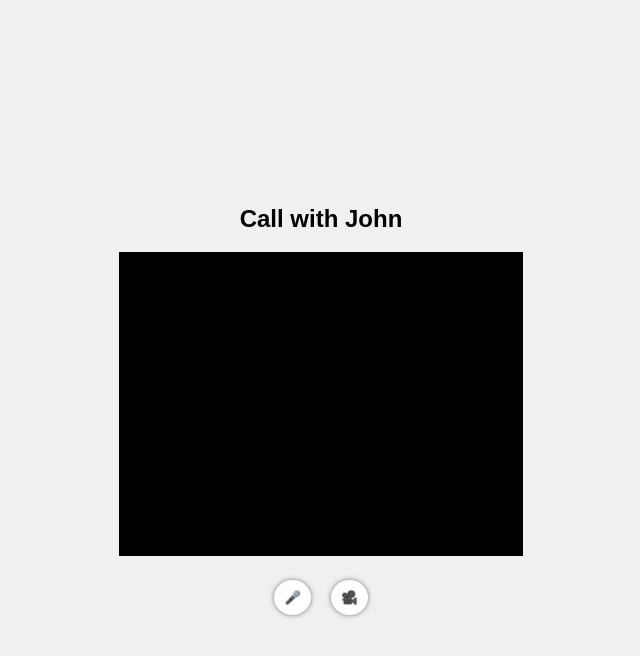
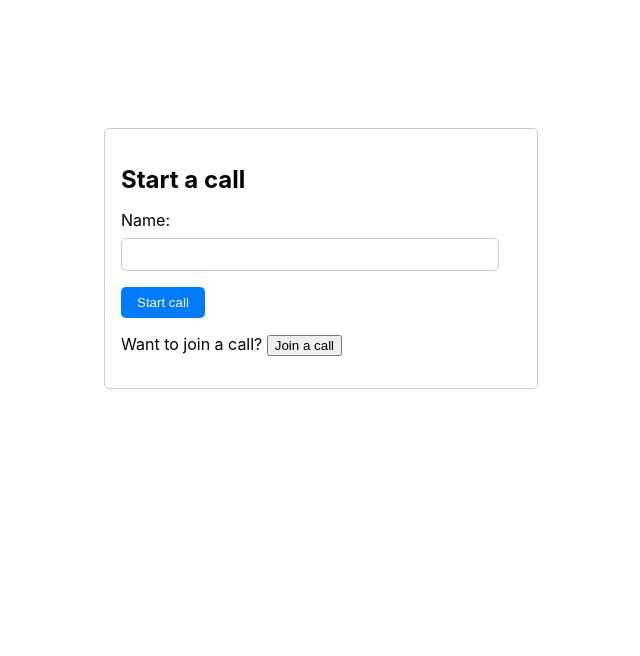
Before and after one commit to zeeshan-thedeveloper/webRTC-Client, a React (Create React App) app: page /dashboard in a window 1280 px wide. Shown: the top 656 px of the page, without its empty margins (319-959 px from the left). Built offline with nearby package versions, Linux system fonts and the light colour scheme; no server answers.

Commit message:
added webRtc-client and signal-server manager

```diff
--- a/package.json
+++ b/package.json
@@ -10,6 +10,8 @@
     "react-dom": "^18.2.0",
     "react-router-dom": "^6.10.0",
     "react-scripts": "5.0.1",
+    "simple-peer": "^9.11.1",
+    "socket.io-client": "^4.6.1",
     "web-vitals": "^2.1.4"
   },
   "scripts": {
--- a/src/App.js
+++ b/src/App.js
@@ -1,21 +1,64 @@
 import { BrowserRouter as Router, Routes, Route } from "react-router-dom";
-
 
 import JoinCall from "./pages/JoinCall";
 import Dashboard from "./pages/Dashboard";
 import Authenticator from "./pages/Authenticator";
 import StartCall from "./pages/StartCall";
+import webRTCClient from "./webRTC-client/webRTC-client";
+import { useEffect, useState } from "react";
 
-function App() {
+function App({ webRtcClient,signalSocket }) {
+  console.log("webRtcClient",webRtcClient)
+  const [isJoinCallScreenOpen, setIsJoinCallScreenOpen] = useState(false);
+  const [isStartCallScreenOpen, setIsStartCallScreenOpen] = useState(true);
+  const [isDashboardScreenOpen, setIsDashboardScreenOpen] = useState(false);
+  const handelScreenSwitch = (screenName) => {
+    switch (screenName) {
+      case "joincall":
+        setIsDashboardScreenOpen(false)
+        setIsJoinCallScreenOpen(true)
+        setIsStartCallScreenOpen(false)
+        break;
+      case "startcall":
+        setIsDashboardScreenOpen(false)
+        setIsJoinCallScreenOpen(false)
+        setIsStartCallScreenOpen(true)
+        break;
+      default:
+        break;
+    }
+  };
+
   return (
-    <Router>
-      <Routes>
-      <Route path='/' element={<Authenticator/>} />
-      <Route path='/join-call' element={<JoinCall/>} />
-      <Route path='/start-call' element={<StartCall/>} />
-      <Route path='/dashboard' element={<Dashboard/>} />
-      </Routes>
-    </Router>
+    <div>
+      {isStartCallScreenOpen == true && (
+        <div>
+          <StartCall
+            webRtcClient={webRtcClient}
+            signalSocket={signalSocket}
+            handelScreenSwitch={handelScreenSwitch}
+          />
+        </div>
+      )}
+      {isJoinCallScreenOpen == true && (
+        <div>
+          <JoinCall
+            webRtcClient={webRtcClient}
+            signalSocket={signalSocket}
+            handelScreenSwitch={handelScreenSwitch}
+          />
+        </div>
+      )}
+      {isDashboardScreenOpen == true && (
+        <div>
+          <Dashboard
+            webRtcClient={webRtcClient}
+            signalSocket={signalSocket}
+            handelScreenSwitch={handelScreenSwitch}
+          />
+        </div>
+      )}
+    </div>
   );
 }
 
--- a/src/index.js
+++ b/src/index.js
@@ -3,11 +3,16 @@ import ReactDOM from 'react-dom/client';
 import './index.css';
 import App from './App';
 import reportWebVitals from './reportWebVitals';
+import webRTCClient from "./webRTC-client/webRTC-client";
+
+const webRtcClient = webRTCClient();
+let signalSocket = webRtcClient.init("http://192.168.8.103:8080");
+console.log("signalSocket",signalSocket)
 
 const root = ReactDOM.createRoot(document.getElementById('root'));
 root.render(
   <React.StrictMode>
-    <App />
+    <App webRtcClient={webRtcClient} signalSocket={signalSocket}/>
   </React.StrictMode>
 );
 
--- a/src/pages/Dashboard.js
+++ b/src/pages/Dashboard.js
@@ -9,8 +9,8 @@ const Dashboard = () => {
     <div className="Dashboard">
       <h2>Call with John</h2>
       <div className="video-container">
-        <video className="video" autoPlay></video>
-        <video className="local-video" autoPlay muted></video>
+        <video id="remoteVideo" className="video" autoPlay></video>
+        <video id="localVideo" className="local-video" autoPlay muted></video>
       </div>
       <div className="controls">
         <button onClick={() => setIsMicOn(!isMicOn)}>
--- a/src/pages/JoinCall.js
+++ b/src/pages/JoinCall.js
@@ -2,7 +2,7 @@ import { useState } from "react";
 import { Link } from "react-router-dom";
 import "../styles/joincall.css";
 
-const JoinCall = () => {
+const JoinCall = ({webRtcClient,...props}) => {
   const [name, setName] = useState("");
   const [meetingId, setMeetingId] = useState("");
 
@@ -36,7 +36,9 @@ const JoinCall = () => {
         <button type="submit">Join</button>
       </form>
       <p>
-        Want to start a new call? <Link to="/start-call">Start a call</Link>
+        Want to start a new call? <button onClick={()=>{
+              props.handelScreenSwitch("startcall")
+        }}>Start a call</button>
       </p>
     </div>
   );
--- a/src/pages/StartCall.js
+++ b/src/pages/StartCall.js
@@ -2,12 +2,31 @@ import { useState } from "react";
 import { Link } from "react-router-dom";
 import "../styles/startcall.css";
 
-const StartCall = () => {
+const StartCall = ({ webRtcClient, signalSocket, ...props }) => {
   const [name, setName] = useState("");
-
+  const [callId, setCallId] = useState("");
   const handleSubmit = (e) => {
     e.preventDefault();
     console.log(`Starting call with name: ${name}`);
+    console.log("signalSocket [going to use ]", signalSocket);
+    signalSocket
+      .getCallId(name)
+      .then((callId) => {
+        console.log("Caller Id : ", callId);
+        setCallId(callId);
+        webRtcClient
+          .startCall(name, callId)
+          .then(() => {
+            console.log("Call initiated successfully");
+
+          })
+          .catch((error) => {
+            console.error("Failed to initiate call:", error);
+          });
+      })
+      .catch((error) => {
+        console.error(error);
+      });
   };
 
   return (
@@ -26,7 +45,14 @@ const StartCall = () => {
         <button type="submit">Start call</button>
       </form>
       <p>
-        Want to join a  call? <Link to="/join-call">Join a call</Link>
+        Want to join a call?{" "}
+        <button
+          onClick={() => {
+            props.handelScreenSwitch("joincall");
+          }}
+        >
+          Join a call
+        </button>
       </p>
     </div>
   );
--- /dev/null
+++ b/src/webRTC-client/signal-server.js
@@ -0,0 +1,50 @@
+import io from "socket.io-client";
+
+const signalServer = () => {
+  let signalServerUrl = null;
+  let socket = null;
+  const init = (signalServerUrl) => {
+    signalServerUrl = signalServerUrl;
+    console.log("signalServerUrl", signalServerUrl);
+    socket = io(signalServerUrl, { transports: ["websocket"] });
+    socket.on("message", (data) => {
+      console.log("message from server : " + data);
+    });
+
+    socket.on("connect", () => {
+      console.log("connected to server : ");
+    });
+
+    return socket;
+  };
+
+  const initiateCall = (userName, callId, offer) => {
+    return new Promise((resolve, reject) => {
+      const payload = { userName, callId, offer };
+      socket.emit("initiate-call", payload, (callStatus) => {
+        if (callStatus.success) {
+          resolve(callStatus);
+        } else {
+          reject(new Error(callStatus.message));
+        }
+      });
+    });
+  };
+
+  const joinCall = (callId) => {};
+  const getCallId = (userName) => {
+    return new Promise((resolve, reject) => {
+      socket.emit("getCallId", userName);
+      socket.on("sentCallId", (callId) => {
+        resolve(callId);
+      });
+      socket.on("error", (error) => {
+        reject(error);
+      });
+    });
+  };
+
+  return { init, initiateCall, joinCall, getCallId };
+};
+
+export default signalServer;
--- /dev/null
+++ b/src/webRTC-client/webRTC-client.js
@@ -0,0 +1,116 @@
+import signalServer from "./signal-server";
+
+const webRTCClient = () => {
+  const localVideo = document.getElementById("localVideo");
+  const remoteVideo = document.getElementById("remoteVideo");
+  let signalSocket = null;
+  let localStream = null;
+  let peerConnection = null;
+  let socket = null;
+  const init = (signalServerUrl) => {
+    signalSocket = signalServer();
+    console.log(signalSocket);
+    socket = signalSocket.init(signalServerUrl);
+    console.log(socket);
+    return signalSocket;
+  };
+
+  const startCall = async (userName, callId) => {
+    try {
+      const stream = await navigator.mediaDevices.getUserMedia({
+        audio: true,
+        video: true,
+      });
+      localStream = stream;
+      //localVideo.srcObject = localStream;
+      //remoteVideo.autoplay = true;
+
+      peerConnection = new RTCPeerConnection();
+
+      localStream.getTracks().forEach((track) => {
+        peerConnection.addTrack(track, localStream);
+      });
+
+      peerConnection.ontrack = (event) => {
+        console.log("Remote stream recieved : ",event.streams)
+        //remoteVideo.srcObject = event.streams[0];
+      };
+
+      const offer = await peerConnection.createOffer();
+      await peerConnection.setLocalDescription(offer);
+      // TODO: Send offer to remote peer
+      // ...
+
+      return new Promise((resolve, reject) => {
+        signalSocket
+          .initiateCall(userName, callId, offer)
+          .then((callStatus) => {
+            console.log("Call initiated successfully:", callStatus);
+            resolve(callStatus);
+          })
+          .catch((error) => {
+            console.error("Failed to initiate call:", error);
+            reject(error);
+          });
+      });
+    } catch (error) {
+      console.error("Error starting call:", error);
+      return Promise.reject(error);
+    }
+  };
+
+  const joinCall = async (offer) => {
+    try {
+      const stream = await navigator.mediaDevices.getUserMedia({
+        audio: true,
+        video: true,
+      });
+      localStream = stream;
+      localVideo.srcObject = localStream;
+      remoteVideo.autoplay = true;
+
+      // TODO: Implement WebRTC signaling
+      // ...
+
+      peerConnection = new RTCPeerConnection();
+      localStream.getTracks().forEach((track) => {
+        peerConnection.addTrack(track, localStream);
+      });
+      peerConnection.ontrack = (event) => {
+        remoteVideo.srcObject = event.streams[0];
+      };
+
+      await peerConnection.setRemoteDescription(offer);
+
+      const answer = await peerConnection.createAnswer();
+      await peerConnection.setLocalDescription(answer);
+
+      //getting call id :
+
+      // TODO: Send answer to remote peer
+      // ...
+    } catch (error) {
+      console.error("Error joining call:", error);
+    }
+  };
+
+  const stopCall = () => {
+    localStream.getTracks().forEach((track) => {
+      track.stop();
+    });
+    localStream = null;
+    peerConnection.close();
+    peerConnection = null;
+  };
+
+  return {
+    init,
+    startCall,
+    joinCall,
+    stopCall,
+    localVideo,
+    remoteVideo,
+  };
+};
+
+export default webRTCClient;
```
Also changed, not shown: 1 other file (tests, documents, lock files or other folders).
